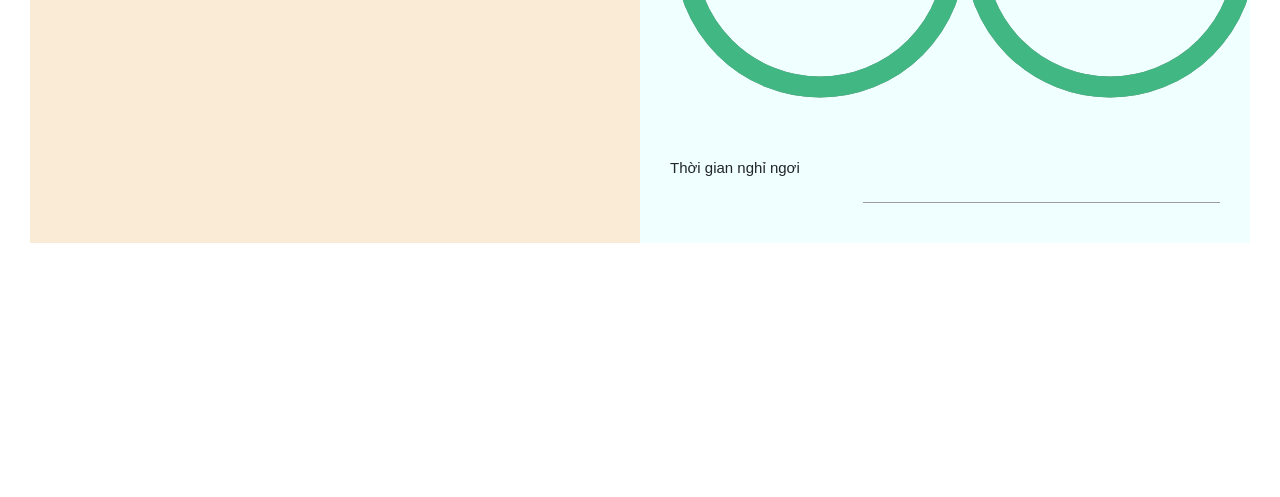
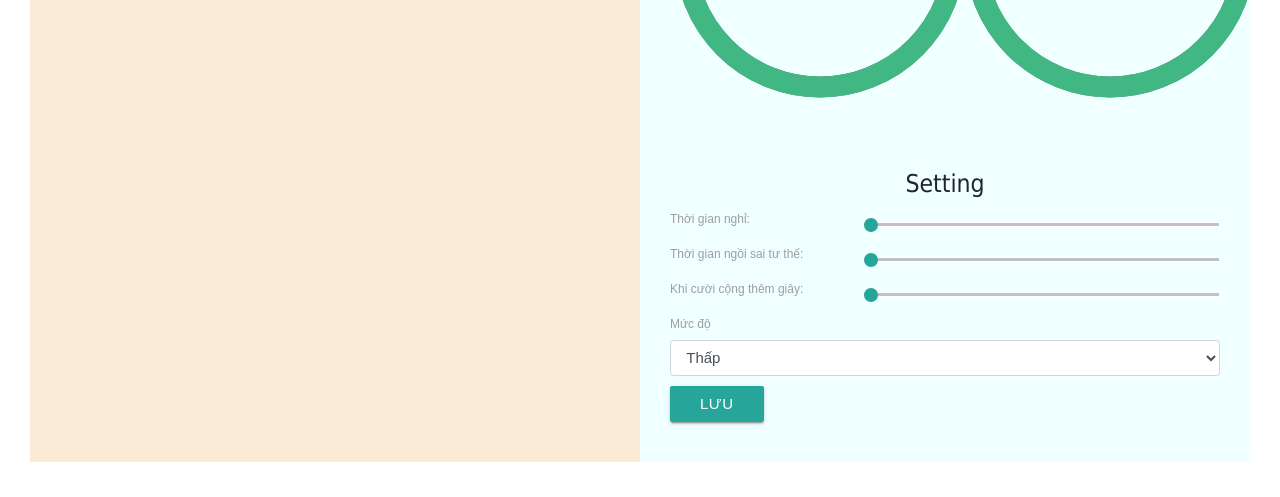
Before and after one commit to hoangvanvietanh/assistant_for_everyone, a plain HTML site: page index.html in a window 1280 px wide. Shown: the part 646-1143 px from the top of the page. Before the commit the page ends 924 px from the top, so only its background shows below. Drawn offline with Linux system fonts and the light colour scheme; no server answers.

Commit message:
setting
...

```diff
--- a/index.html
+++ b/index.html
@@ -1,5 +1,6 @@
 <!doctype html>
 <html lang="en">
+
 <head>
   <title>Title</title>
   <!-- Required meta tags -->
@@ -20,6 +21,7 @@
   <script src="./js/materialize.min.js"></script>
   <script src="./js/chart.min.js"></script>
 </head>
+
 <body>
   <div class="progress" id="loader">
     <div class="indeterminate"></div>
@@ -29,10 +31,12 @@
       <div class="col-sm-6" style="background-color: antiquewhite;">
         <div class="row">
           <div class="col-sm-4">
-                    <button style="width: 100%;" type="button" id="btnShowWebcam" onclick="showWebcam()" class="btn btn-primary">Hiển thị webcam</button>
+            <button style="width: 100%;" type="button" id="btnShowWebcam" onclick="showWebcam()"
+              class="btn btn-primary">Hiển thị webcam</button>
           </div>
           <div class="col-sm-4">
-                    <button style="width: 100%;" type="button" onclick="setFirstPosition()" class="btn btn-primary">Lấy vị trí chuẩn</button>
+            <button style="width: 100%;" type="button" onclick="setFirstPosition()" class="btn btn-primary">Lấy vị trí
+              chuẩn</button>
           </div>
           <div class="col-sm-4">
             <button style="width: 100%;" type="button" onclick="" class="btn btn-primary">Lấy vị trí chuẩn</button>
@@ -42,7 +46,7 @@
         <div class="row">
           <div class="col-sm-12">
             <video onloadedmetadata="onPlay(this)" width="0px" id="inputVideo" autoplay muted playsinline></video>
-                    <canvas id="overlay"/>
+            <canvas id="overlay" />
           </div>
 
         </div>
@@ -72,7 +76,9 @@
 
           </div>
           <div class="col-sm-8">
-                    <strong><p id="time"></p></strong>
+            <strong>
+              <p id="time"></p>
+            </strong>
           </div>
         </div>
 
@@ -81,15 +87,51 @@
 
         </div>
 
+        <!-- Start thời gian nghỉ ngơi  -->
         <div class="row">
+          <div style="text-align: center; font-family: tahoma;" class="col-sm-12">
+            <h5>Setting</h5>
+          </div>
+          <form class="row" onsubmit="return formSubmit()">
             <div class="col-sm-4">
-                    Thời gian nghỉ ngơi
+              <label for="timeRelax">Thời gian nghỉ: <span id="valueTimeRelax"></span> </label>
             </div>
             <div class="col-sm-8">
-                    <input type="number"
-                      class="form-control" name="" id="" aria-describedby="helpId" placeholder="">
+              <input type="range" name="timeRelax" id="timeRelax" min="1" max="1000" value="1"
+                onchange="onChangeTimeRelax(this.value)">
             </div>
+            <div class="col-sm-4">
+              <label for="wrongTime">Thời gian ngồi sai tư thế: <span id="valueWrongTime"></span> </label>
             </div>
+            <div class="col-sm-8">
+              <input type="range" name="wrongTime" id="wrongTime" min="1" max="1000" value="1"
+                onchange="onChangeWrongTime(this.value)">
+            </div>
+            <div class="col-sm-4">
+              <label for="bonusSecond">Khi cười cộng thêm giây: <span id="valueBonusSecond"></span></label>
+            </div>
+            <div class="col-sm-8">
+              <input type="range" name="bonusSecond" id="bonusSecond" min="1" max="1000" value="1"
+                onchange="onChangeBonusSecond(this.value)">
+            </div>
+            <div class="col-md-12">
+              <label for="mucDo" class="form-label">Mức độ</label>
+              <select id="mucDo" class="form-control" name="mucDo">
+                <option value="1">Thấp</option>
+                <option value="2">Trung bình</option>
+                <option value="3">Quan trọng</option>
+                <option value="4">Nghiêm trọng</option>
+              </select>
+            </div>
+
+
+            <div class="col-12" style="margin-top: 10px;">
+              <button type="submit" class="btn btn-primary">Lưu </button>
+            </div>
+          </form>
+
+        </div>
+        <!-- End thời gian nghỉ ngơi  -->
 
 
       </div>
@@ -103,6 +145,28 @@
   <script src="./js/bootstrap.min.js"></script>
   <script src="./js/timer.js"></script>
   <script>
+    // Start Edit --Thương
+    function onChangeTimeRelax(value) {
+      console.log('value1 :>> ', value);
+      document.getElementById('valueTimeRelax').innerHTML = value + "ph"
+    }
+    function onChangeWrongTime(value) {
+      console.log('value2 :>> ', value);
+      document.getElementById('valueWrongTime').innerHTML = value + "ph"
+
+    }
+    function onChangeBonusSecond(value) {
+      console.log('value3 :>> ', value);
+      document.getElementById('valueBonusSecond').innerHTML = value + "ph"
+    }
+    function formSubmit() {
+      let timeRelax = document.getElementById("timeRelax").value
+      let wrongTime = document.getElementById("wrongTime").value
+      let bonusSecond = document.getElementById("bonusSecond").value
+      let mucDo = document.getElementById("mucDo").value
+      console.log('timeRelax :>> ', timeRelax);
+    }
+    // End Edit --Thương
     var chartData = {
       labels: ["S", "M", "T", "W", "T", "F", "S"],
       datasets: [{
@@ -115,7 +179,7 @@
     /* chart.js chart examples */
 
     // chart colors
-      var colors = ['#007bff','#28a745','#333333','#c3e6cb','#dc3545','#6c757d'];
+    var colors = ['#007bff', '#28a745', '#333333', '#c3e6cb', '#dc3545', '#6c757d'];
 
     /* large line chart */
     var chLine = document.getElementById("chLine");
@@ -173,7 +237,7 @@
 
     function showWebcam() {
       isShowWebcam = !isShowWebcam
-          if(isShowWebcam) {
+      if (isShowWebcam) {
         document.getElementById('btnShowWebcam').innerHTML = 'Ẩn Webcam'
         document.getElementById('inputVideo').style.width = '610px'
         document.getElementById('inputVideo').style.height = '480px'
@@ -207,7 +271,7 @@
     async function onPlay() {
       const videoEl = $('#inputVideo').get(0)
 
-          if(videoEl.paused || videoEl.ended || !isFaceDetectionModelLoaded())
+      if (videoEl.paused || videoEl.ended || !isFaceDetectionModelLoaded())
         return setTimeout(() => onPlay())
 
 
@@ -230,21 +294,20 @@
         positionMove = y;
         countTime++
         countTimeDown--
-            if(countTime == 500) {
+        if (countTime == 500) {
           notifyMe('Nghỉ ngơi tí thôi')
         }
-            if(countTimeDown == 0) {
+        if (countTimeDown == 0) {
           notifyMe('Nghỉ ngơi tí thôi')
         }
-            if(positionFirst !== 0) {
-              if(y > positionFirst )
-              {
-                if(countTimeNotification >= 50) {
+        if (positionFirst !== 0) {
+          if (y > positionFirst) {
+            if (countTimeNotification >= 50) {
               notifyMe('Ngồi thẳng dậy nào, nhanh nhanh...')
             }
             countTimeNotification++
           }
-              if(y < positionFirst) {
+          if (y < positionFirst) {
             countTimeNotification = 0;
           }
         }
@@ -272,9 +335,9 @@
       videoEl.srcObject = stream
     }
 
-        function updateResults() {}
+    function updateResults() { }
 
-        $(document).ready(function() {
+    $(document).ready(function () {
       //renderNavBar('#navbar', 'webcam_face_landmark_detection')
       initFaceDetectionControls()
       run()
@@ -308,7 +371,7 @@
     }
 
     function render() {
-        time.innerHTML = countTime/1000;
+      time.innerHTML = countTime / 1000;
       document.getElementById("baseTimeLabel").innerHTML = formatTime(
         countTimeDown
       );
@@ -320,26 +383,26 @@
       }
 
       document.getElementById("baseTimeLabel1").innerHTML = formatTime(
-          countTime/1000
+        countTime / 1000
       );
       setCircleDasharray();
-        setRemainingPathColor(countTime/1000);
+      setRemainingPathColor(countTime / 1000);
 
-        if (countTime/1000 === 0) {
+      if (countTime / 1000 === 0) {
         onTimesUp();
       }
       console.log('----------------------');
     }
 
-    displayTimeShiwDown("shitDownId", "baseTimerPathRemaining" ,"baseTimeLabel1", countTime);
+    displayTimeShiwDown("shitDownId", "baseTimerPathRemaining", "baseTimeLabel1", countTime);
     displayTimeShiwDown("countDownId", "baseTimerPathRemaining", "baseTimeLabel", countTimeDown);
 
 
-    function miliseconds(hrs, min, sec)
-    {
-        return(((hrs * 60 * 60) + (min * 60) + sec));
+    function miliseconds(hrs, min, sec) {
+      return (((hrs * 60 * 60) + (min * 60) + sec));
     }
     //startTimer(milisec/1000);
   </script>
 </body>
+
 </html>
```
Lines whose indentation alone changed are shown as unchanged.
